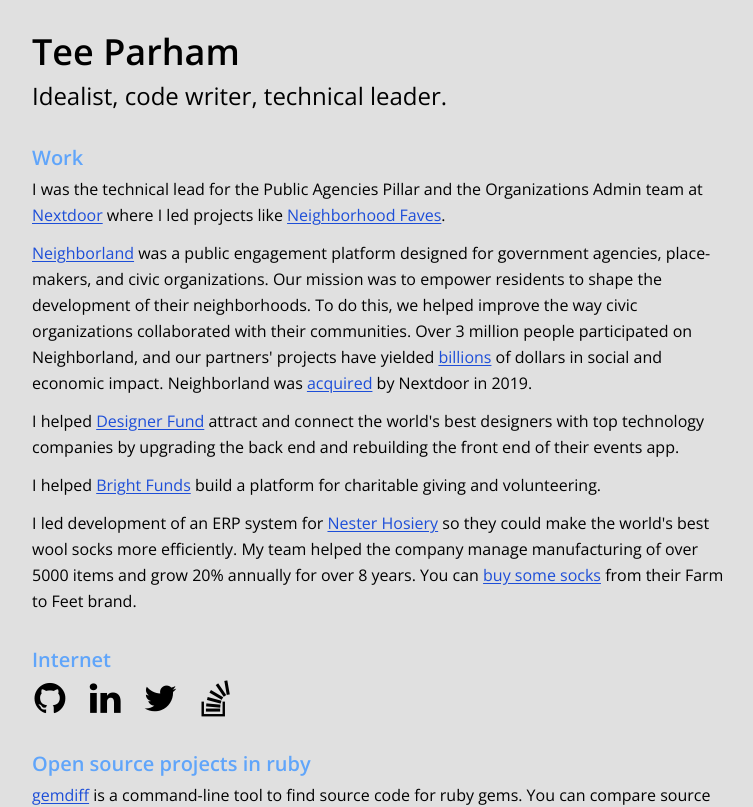
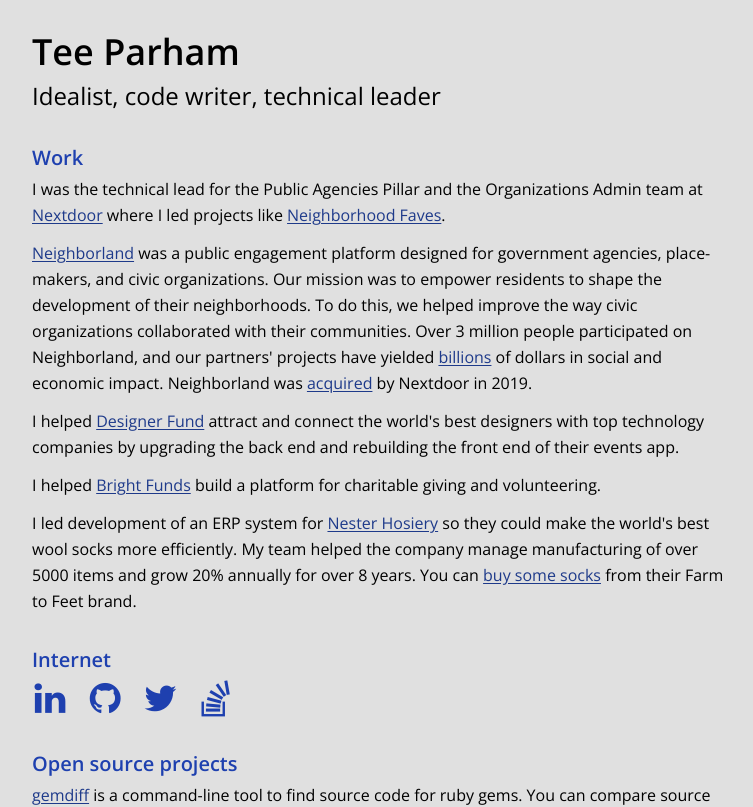
Before and after one commit to teeparham/next, a Next.js app: page / in a window 1280 px wide. Shown: the top 807 px of the page, without its empty margins (256-1009 px from the left). Built offline with nearby package versions, Linux system fonts and the light colour scheme.

Commit message:
Update colors

```diff
--- a/app/page.tsx
+++ b/app/page.tsx
@@ -12,6 +12,12 @@ const urls = {
     "https://handbook.neighborland.com/nextdoor-acquires-neighborland-e12237b7e8fd",
   rogues:
     "https://devchat.tv/ruby-rogues/rr-356-geospatial-programming-in-ruby-with-daniel-azuma-and-tee-perham",
+};
+
+const css = {
+  h1: "text-opacity-90 dark:text-yellow-400",
+  h2: "text-opacity-80 dark:text-blue-400",
+  h3: "text-blue-800 dark:text-yellow-200",
 };
 
 const Arrow = () => {
@@ -32,8 +38,9 @@ interface LinkProps {
 const Link = ({ href, children }: LinkProps) => {
   return (
     <a
+      className="underline text-blue-900 dark:text-blue-300 underline-offset-2 hover:decoration-2"
       href={href}
-      className="underline text-blue-700 dark:text-blue-300 underline-offset-2 hover:decoration-2"
+      target="_blank"
     >
       {children}
     </a>
@@ -45,14 +52,12 @@ export default function Home() {
     <main className="container flex min-h-screen flex-col items-center justify-between py-8">
       <div className="">
         <div className="mb-8 text-left">
-          <h1 className="text-opacity-90 dark:text-yellow-400">Tee Parham</h1>
-          <h2 className="text-opacity-70 dark:text-blue-400">
-            Idealist, code writer, technical leader.
-          </h2>
+          <h1 className={css.h1}>Tee Parham</h1>
+          <h2 className={css.h2}>Idealist, code writer, technical leader</h2>
         </div>
         <div className="text-left leading-relaxed">
           <section className="mb-8">
-            <h3 className="text-blue-400 dark:text-yellow-200">Work</h3>
+            <h3 className={css.h3}>Work</h3>
             <ul>
               <li className="mb-3">
                 I was the technical lead for the Public Agencies Pillar and the
@@ -99,15 +104,15 @@ export default function Home() {
             </ul>
           </section>
           <section className="mb-8">
-            <h3 className="text-blue-400 dark:text-yellow-200">Internet</h3>
-            <div className="text-4xl dark:text-yellow-400">
+            <h3 className={css.h3}>Internet</h3>
+            <div className="text-4xl text-blue-800 dark:text-yellow-400">
+              <a
+                className="icon-linkedin mr-3"
+                href="https://www.linkedin.com/in/teeparham"
+              ></a>
               <a
                 className="icon-github mr-3"
                 href="https://github.com/teeparham/"
-              ></a>
-              <a
-                className="icon-linkedin mr-3"
-                href="https://www.linkedin.com/in/teeparham"
               ></a>
               <a
                 className="icon-twitter mr-3"
@@ -120,9 +125,7 @@ export default function Home() {
             </div>
           </section>
           <section className="mb-8">
-            <h3 className="text-blue-400 dark:text-yellow-200">
-              Open source projects in ruby
-            </h3>
+            <h3 className={css.h3}>Open source projects</h3>
             <ul>
               <li className="mb-3">
                 <Link href="https://github.com/teeparham/gemdiff">gemdiff</Link>{" "}
@@ -209,9 +212,7 @@ export default function Home() {
             </ul>
           </section>
           <section className="mb-8">
-            <h3 className="text-blue-400 dark:text-yellow-200">
-              Presentations
-            </h3>
+            <h3 className={css.h3}>Presentations</h3>
             <ul>
               <li className="mb-3">
                 I was a guest on Devchat.tv&apos;s{" "}
```
